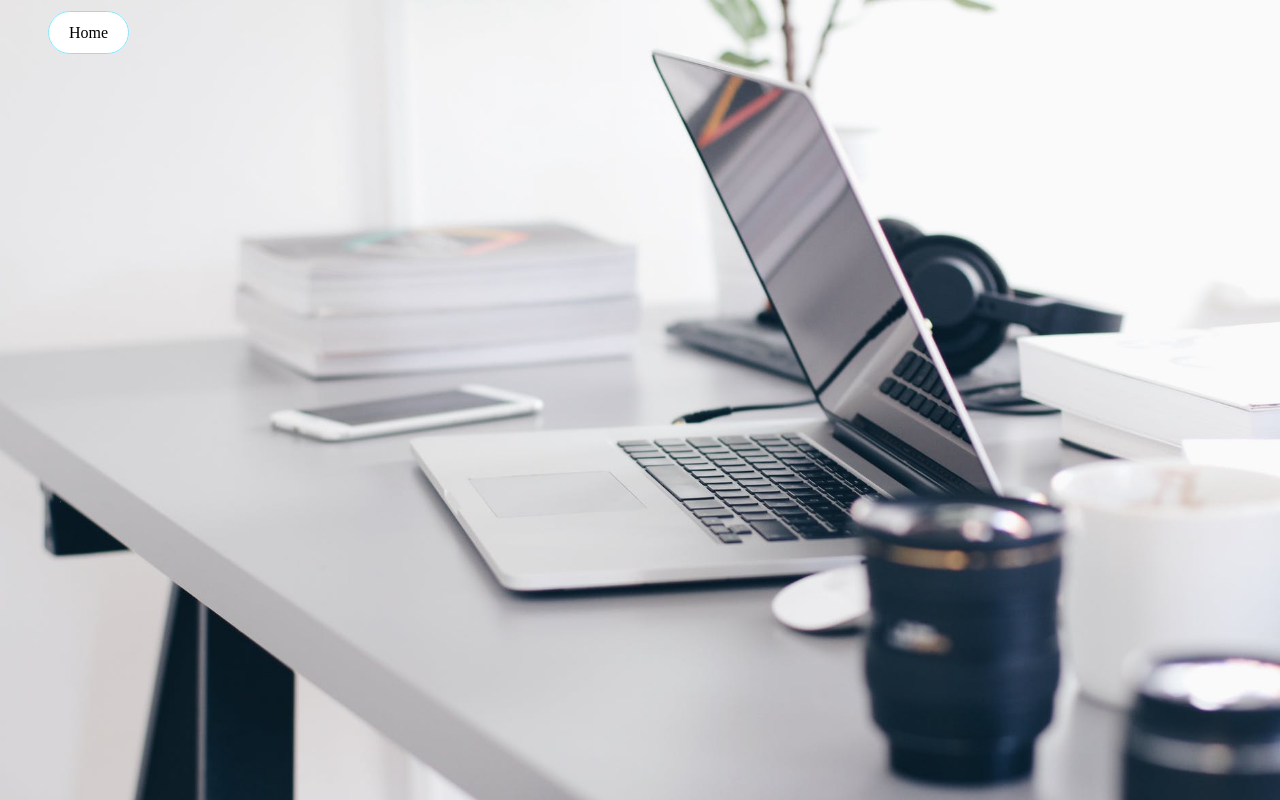
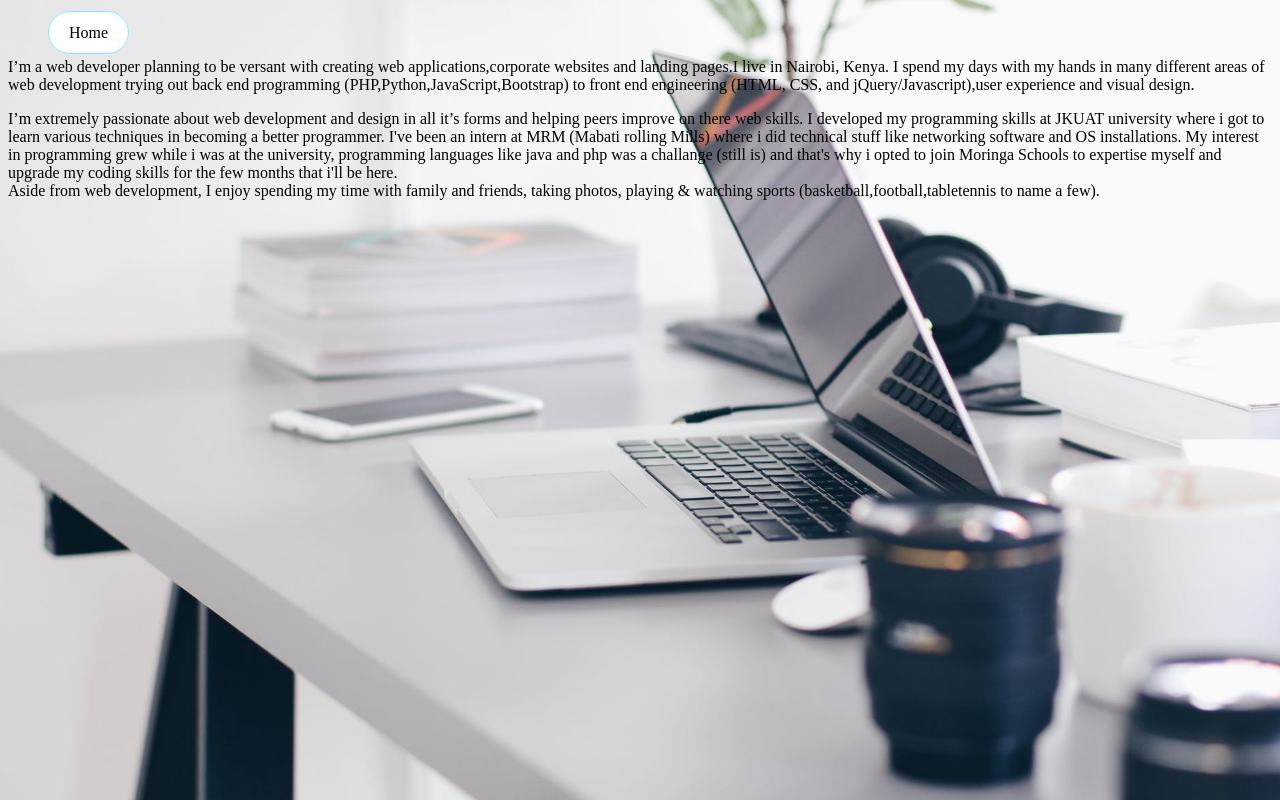
Before and after one commit to ArnoldHenry/Portfolio, a plain HTML site: page about.html in a window 1280 px wide. Drawn offline with Linux system fonts and the light colour scheme.

Commit message:
updated file with content about me

```diff
--- a/about.html
+++ b/about.html
@@ -10,7 +10,24 @@
       <li><a href="index.html">Home</a></li>
     </ul>
     <div class="aboutme">
-      <p></p>
+      <p>
+        I’m a web developer planning to be versant with creating web applications,corporate
+        websites and landing pages.I live in Nairobi,
+        Kenya. I spend my days with my hands in many different
+        areas of web development trying out back end programming (PHP,Python,JavaScript,Bootstrap)
+        to front end engineering (HTML, CSS, and jQuery/Javascript),user experience and visual design.
+      </p>
+      <p>
+        I’m extremely passionate about web development and design in all it’s forms and
+        helping peers improve on there web skills. I developed my programming skills at
+        JKUAT university where i got to learn various techniques in becoming a better programmer.
+        I've been an intern at MRM (Mabati rolling Mills) where i did technical stuff like networking
+        software and OS installations. My interest in programming grew while i was at the university,
+        programming languages like java and php was a challange (still is) and that's why i opted to
+        join Moringa Schools to expertise myself and upgrade my coding skills for the few months that
+        i'll be here.<br>
+        Aside from web development, I enjoy spending my time with family and friends,
+        taking photos, playing & watching sports (basketball,football,tabletennis to name a few).</p>
     </div>
   </body>
 </html>
```
